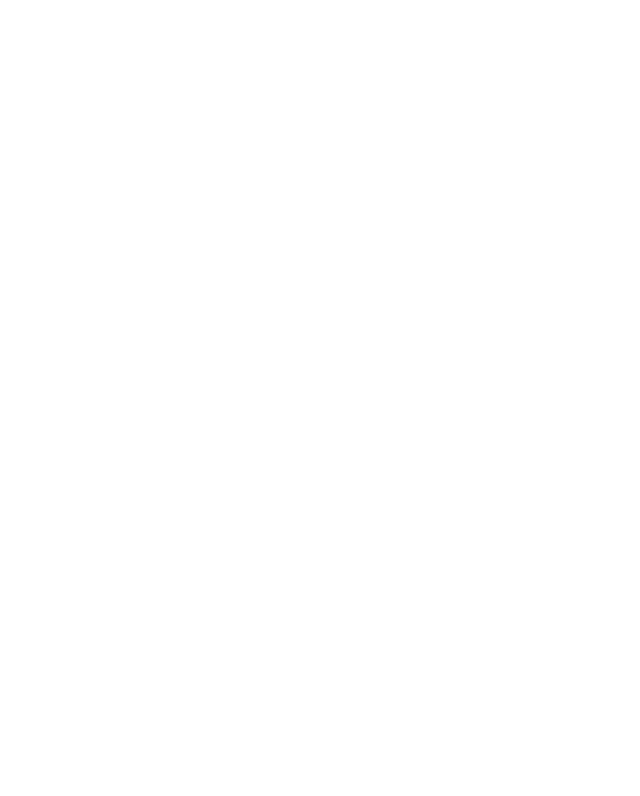
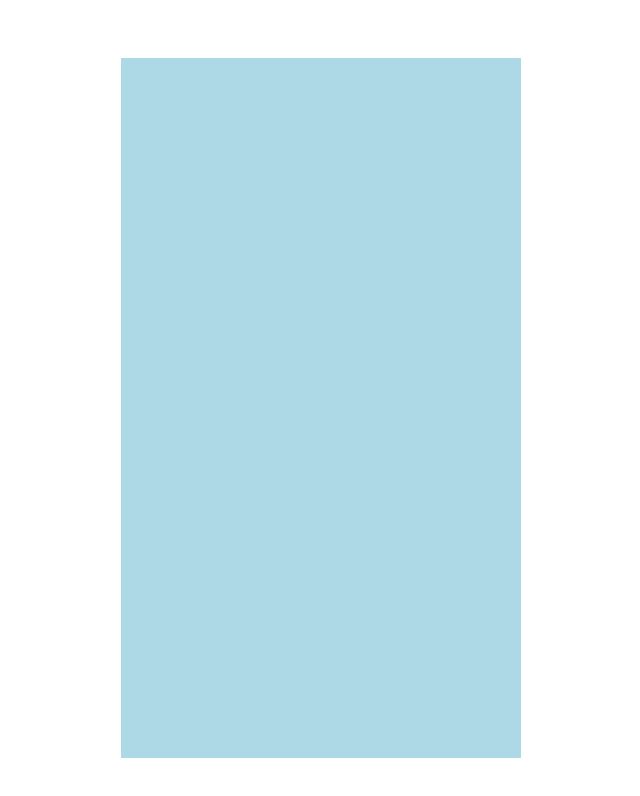
Before and after one commit to harold-guido/calculator, a plain HTML site: page index.html in a window 1280 px wide. Shown: the whole page, without its empty margins (327-967 px from the left). Drawn offline with Linux system fonts and the light colour scheme.

Commit message:
added responsive calculator container

```diff
--- a/Assets/style.css
+++ b/Assets/style.css
@@ -0,0 +1,35 @@
+@media only screen and (max-width: 600px) {
+  .calculator-container {
+    max-width: 100vh;
+    height: 90vh;
+  }
+}
+@media only screen and (min-width: 600px) {
+  .calculator-container {
+    max-width: 45vw;
+    height: 90vh;
+  }
+}
+@media only screen and (min-width: 992px) {
+  .calculator-container {
+    max-width: 30vw;
+    height: 80vh;
+  }
+}
+
+#page {
+  width: 100vw;
+  height: 100vh;
+
+  display: flex;
+  align-items: center;
+  justify-content: center;
+}
+
+.calculator-container {
+  background-color: lightblue;
+  flex: 1 1 100%;
+
+  min-width: 400px;
+  min-height: 700px;
+}
--- a/index.html
+++ b/index.html
@@ -3,10 +3,10 @@
   <head>
     <meta charset="UTF-8" />
     <meta name="viewport" content="width=device-width, initial-scale=1.0" />
-    <title>Document</title>
-    <link rel="stylesheet" href="Assets/style.css" />
+    <title>Calculator</title>
+    <link rel="stylesheet" href="/Assets/style.css" />
   </head>
-  <body>
+  <body id="page">
     <div class="calculator-container"></div>
     <script src="Scripts/script.js"></script>
   </body>
```
